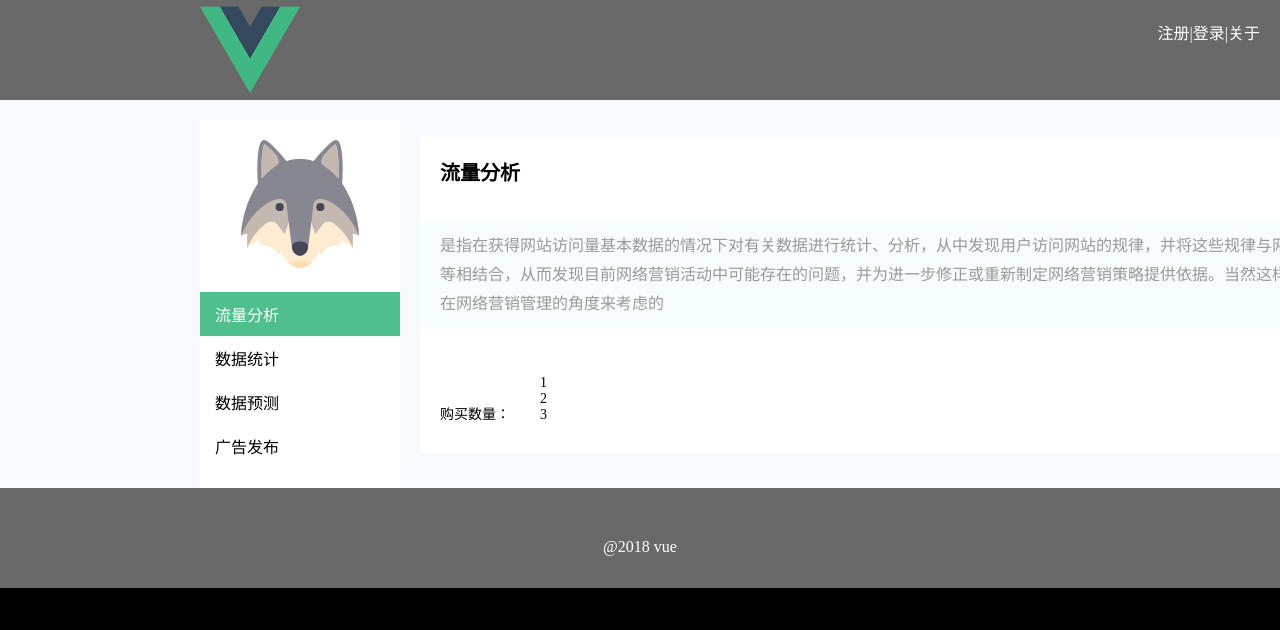
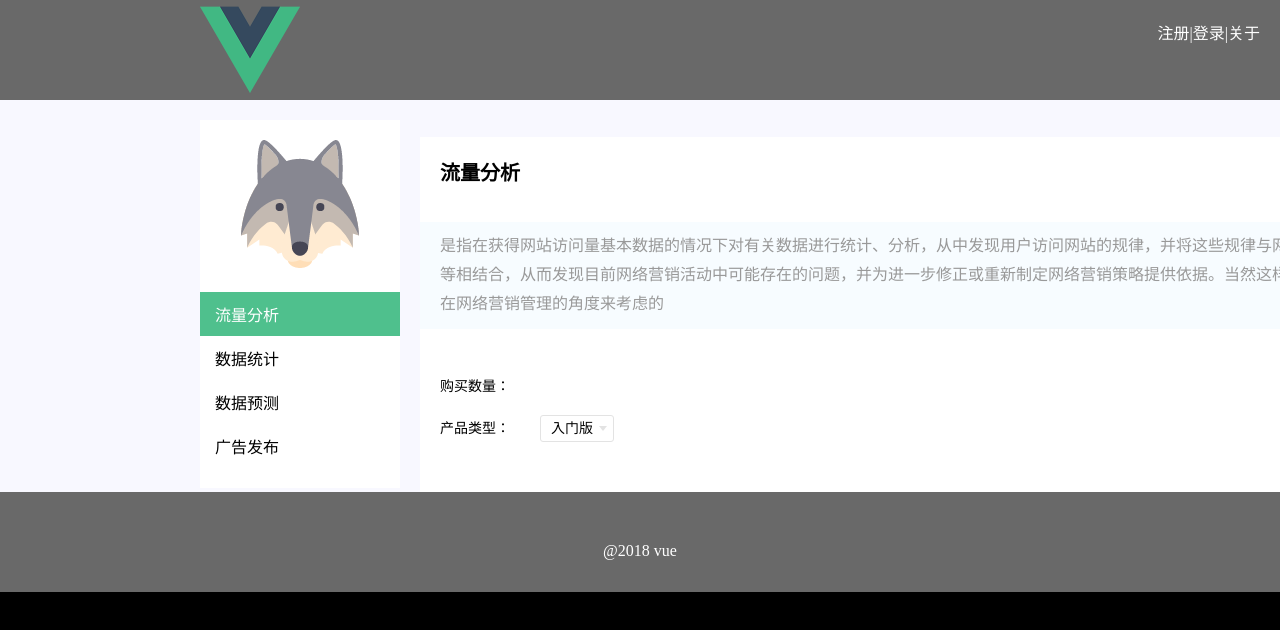
Before and after one commit to shadddy/vue-practice, a Vue app: page /detail/analysis in a window 1280 px wide. Shown: the top 630 px of the page. Built offline with nearby package versions, Linux system fonts and the light colour scheme; what vue-resource would draw is missing.

Commit message:
增加selection组件

```diff
--- a/src/components/base/selection.vue
+++ b/src/components/base/selection.vue
@@ -1,24 +1,108 @@
 <template>
 	<div class="selection-component">
-		<div class="selection-show">
-			<span></span>
+		<div class="selection-show" @click="toggleDrop">
+			<span>{{selections[nowIndex].label}}</span>
 			<div class="arrow"></div>
 		</div>
-		<div class="selection-list">
+		<div class="selection-list" v-if="isDrop">
 			<ul>
-				<li>1</li>
-				<li>2</li>
-				<li>3</li>
+				<li v-for="(item,index) in selections" @click="chooseSelection(index)">
+					{{item.label}}
+				</li>
 			</ul>
 		</div>
 	</div>
 </template>
 
 <script>
+	export default{
+		props:{
+			selections:{
+				type:Array,
+				default:[{
+					label:'test',
+					value:0
+				}]
+			}
+		},
+		data(){
+			return{
+				nowIndex:0,
+				isDrop:false
+			}
+		},
+		methods:{
+			toggleDrop(){
+				if(this.isDrop){
+					this.isDrop=false
+				}else{
+					this.isDrop=true
+				}
+			},
+			chooseSelection(index){
+				this.nowIndex=index;
+				this.isDrop=false
+				this.$emit("on-change",this.nowIndex)
+			}
+		}
+	}
 </script>
 
 <style scoped>
-	.selection-component{
+	.selection-component {
+		position: relative;
+		display: inline-block;
+	}
 
+	.selection-show {
+		border: 1px solid #e3e3e3;
+		padding: 0 20px 0 10px;
+		display: inline-block;
+		position: relative;
+		cursor: pointer;
+		height: 25px;
+		line-height: 25px;
+		border-radius: 3px;
+		background: #fff;
+	}
+
+	.selection-show .arrow {
+		display: inline-block;
+		border-left: 4px solid transparent;
+		border-right: 4px solid transparent;
+		border-top: 5px solid #e3e3e3;
+		width: 0;
+		height: 0;
+		margin-top: -1px;
+		margin-left: 6px;
+		margin-right: -14px;
+		vertical-align: middle;
+	}
+
+	.selection-list {
+		display: inline-block;
+		position: absolute;
+		left: 0;
+		top: 25px;
+		width: 100%;
+		background: #fff;
+		border-top: 1px solid #e3e3e3;
+		border-bottom: 1px solid #e3e3e3;
+		z-index: 5;
+	}
+
+	.selection-list li {
+		padding: 5px 15px 5px 10px;
+		border-left: 1px solid #e3e3e3;
+		border-right: 1px solid #e3e3e3;
+		cursor: pointer;
+		background: #fff;
+		white-space: nowrap;
+		overflow: hidden;
+		text-overflow: ellipsis;
+	}
+
+	.selection-list li:hover {
+		background: #e3e3e3;
 	}
 </style>
--- a/src/pages/details/analysis.vue
+++ b/src/pages/details/analysis.vue
@@ -5,11 +5,19 @@
 			<p>是指在获得网站访问量基本数据的情况下对有关数据进行统计、分析，从中发现用户访问网站的规律，并将这些规律与网络营销策略等相结合，从而发现目前网络营销活动中可能存在的问题，并为进一步修正或重新制定网络营销策略提供依据。当然这样的定义是站在网络营销管理的角度来考虑的</p>
 		</div>
 		<div class="sales-board-form">
-			<div class="sales-board-line-left">
-				购买数量：
+			<div class="sales-board-line">
+				<div class="sales-board-line-left">
+					购买数量：
+				</div>
+				<div class="sales-board-line-right"></div>
 			</div>
-			<div class="sales-board-line-right">
-				<v-selection></v-selection>
+			<div class="sales-board-line">
+				<div class="sales-board-line-left">
+					产品类型：
+				</div>
+				<div class="sales-board-line-right">
+					<v-selection :selections="productsTypes"></v-selection>
+				</div>
 			</div>
 		</div>
 	</div>
@@ -17,20 +25,31 @@
 
 <script>
 	import VSelection from '../../components/base/selection'
-	export default{
-		components:{
+	export default {
+		components: {
 			VSelection
 		},
-		data(){
-			return{
-				buyNum:0,
-				buyType:{},
-				versions:[],
-				period:{}
+		data() {
+			return {
+				buyNum: 0,
+				buyType: {},
+				versions: [],
+				period: {},
+				productsTypes: [{
+					label: '入门版',
+					value: 0
+				}, {
+					label: '中级版',
+					value: 1
+				}, {
+					label: '高级版',
+					value: 2
+				}]
 			}
 		}
 	}
 </script>
 
 <style>
+
 </style>
```
Also changed, not shown: src/pages/detail.vue (+6 -4 lines).
